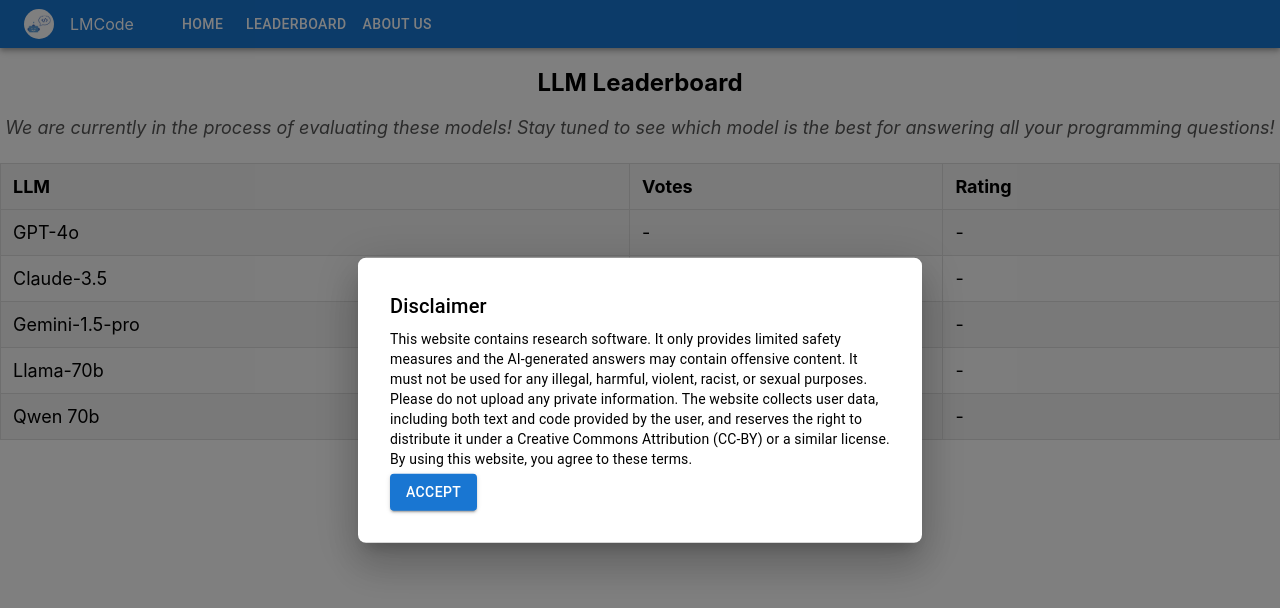
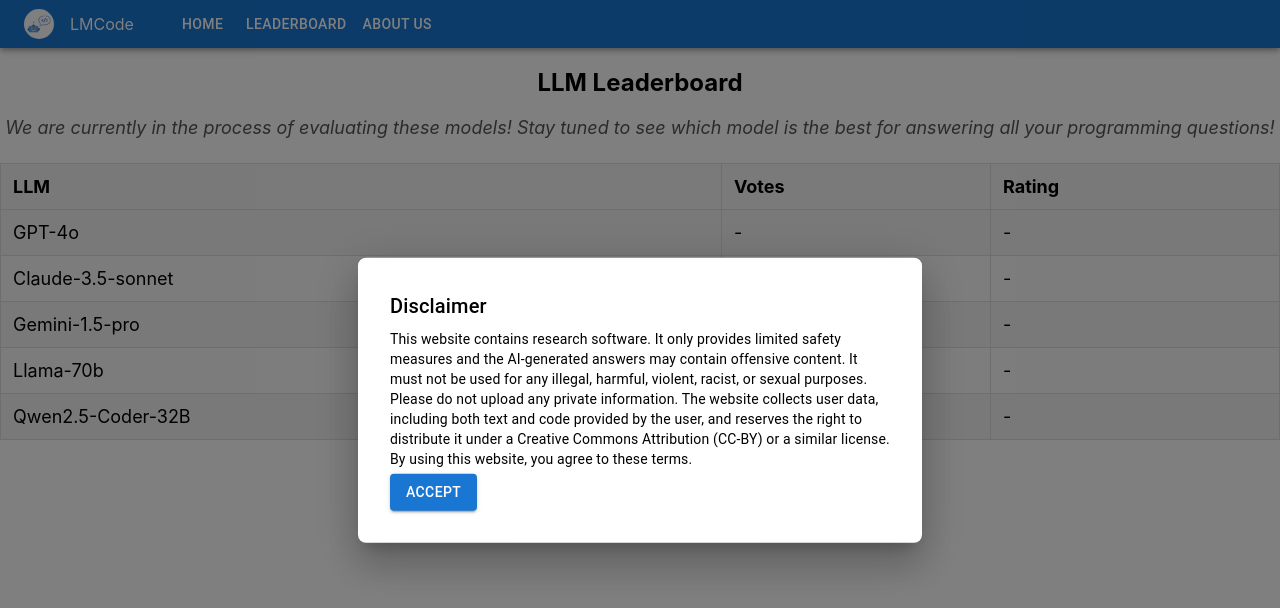
Before and after one commit to lmcode-ai/lmcode, a React (Create React App) app in the folder frontend/: page /Leaderboard in a window 1280 px wide. Shown: the top 608 px of the page. Built offline with nearby package versions, Linux system fonts and the light colour scheme.

Commit message:
fix leaderboard names

```diff
--- a/frontend/src/Leaderboard.js
+++ b/frontend/src/Leaderboard.js
@@ -3,10 +3,10 @@
 const Leaderboard = () => {
     const data = useMemo(() => ([
         { id: 1, name: 'GPT-4o', votes: "-", rating: "-" },
-        { id: 2, name: 'Claude-3.5', votes: "-", rating: "-" },
+        { id: 2, name: 'Claude-3.5-sonnet', votes: "-", rating: "-" },
         { id: 3, name: 'Gemini-1.5-pro', votes: "-", rating: "-" },
         { id: 4, name: 'Llama-70b', votes: "-", rating: "-" },
-        { id: 5, name: 'Qwen 70b', votes: "-", rating: "-" },
+        { id: 5, name: 'Qwen2.5-Coder-32B', votes: "-", rating: "-" },
     ]), []);
     const [sortConfig, setSortConfig] = useState(null);
 
```
